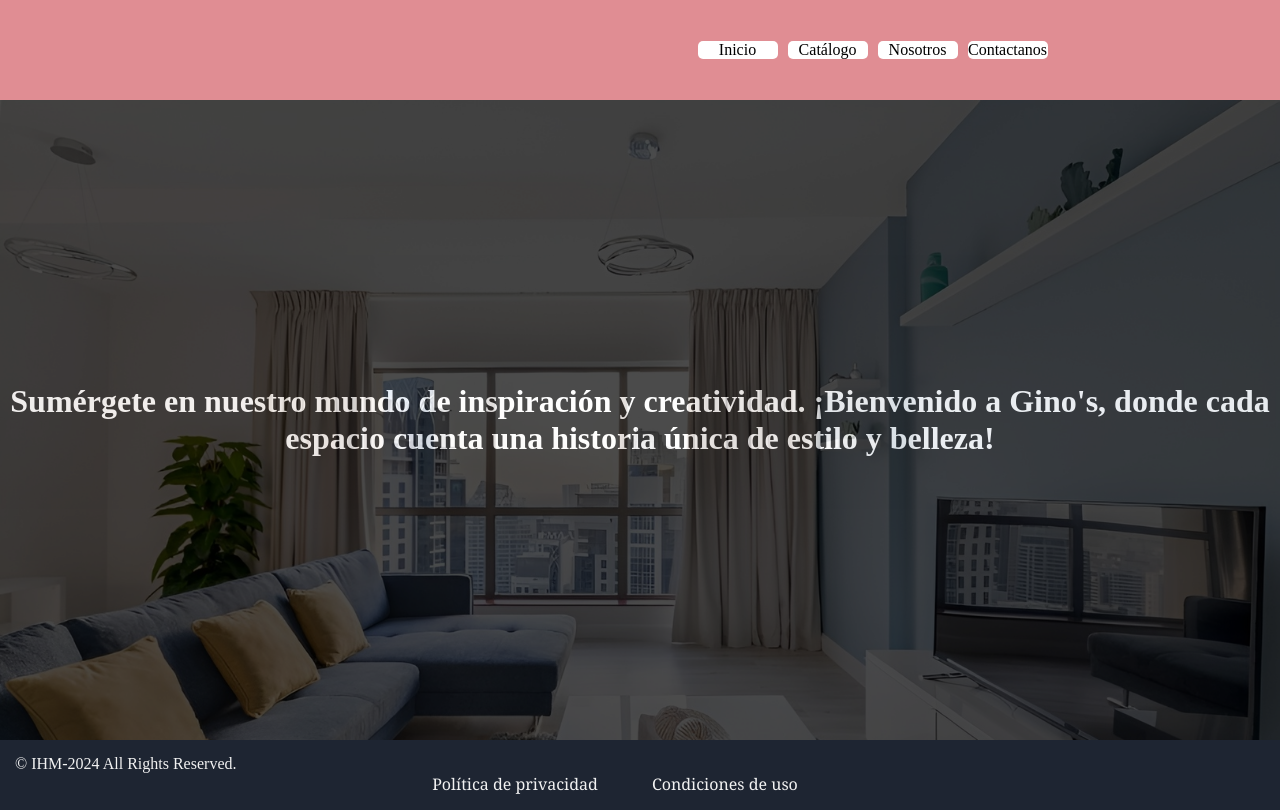
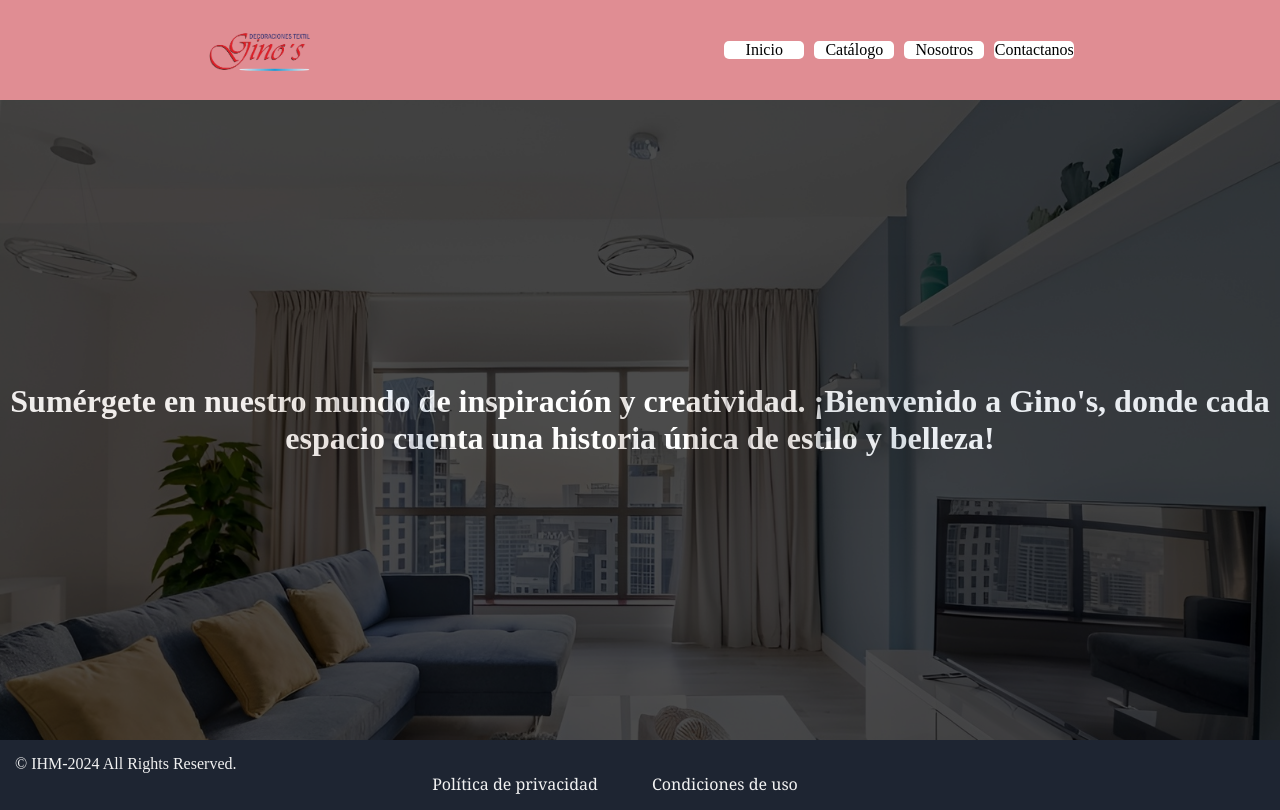
Before and after one commit to eddyacv/Proyecto_Gino, a plain HTML site: page index.html in a window 1280 px wide. Drawn offline with Linux system fonts and the light colour scheme.

Commit message:
arregle solo el png del logo

```diff
--- a/index.html
+++ b/index.html
@@ -11,7 +11,7 @@
     <!-- Este es el navegador -->
     <nav class="nav">
         <div class="logo">
-            <img class="log" src="Image/logo.jpg" alt="">
+            <img class="log" src="Image/logo.png" alt="">
         </div>
         <div class="enlaces">
             <div class="boton">
```
